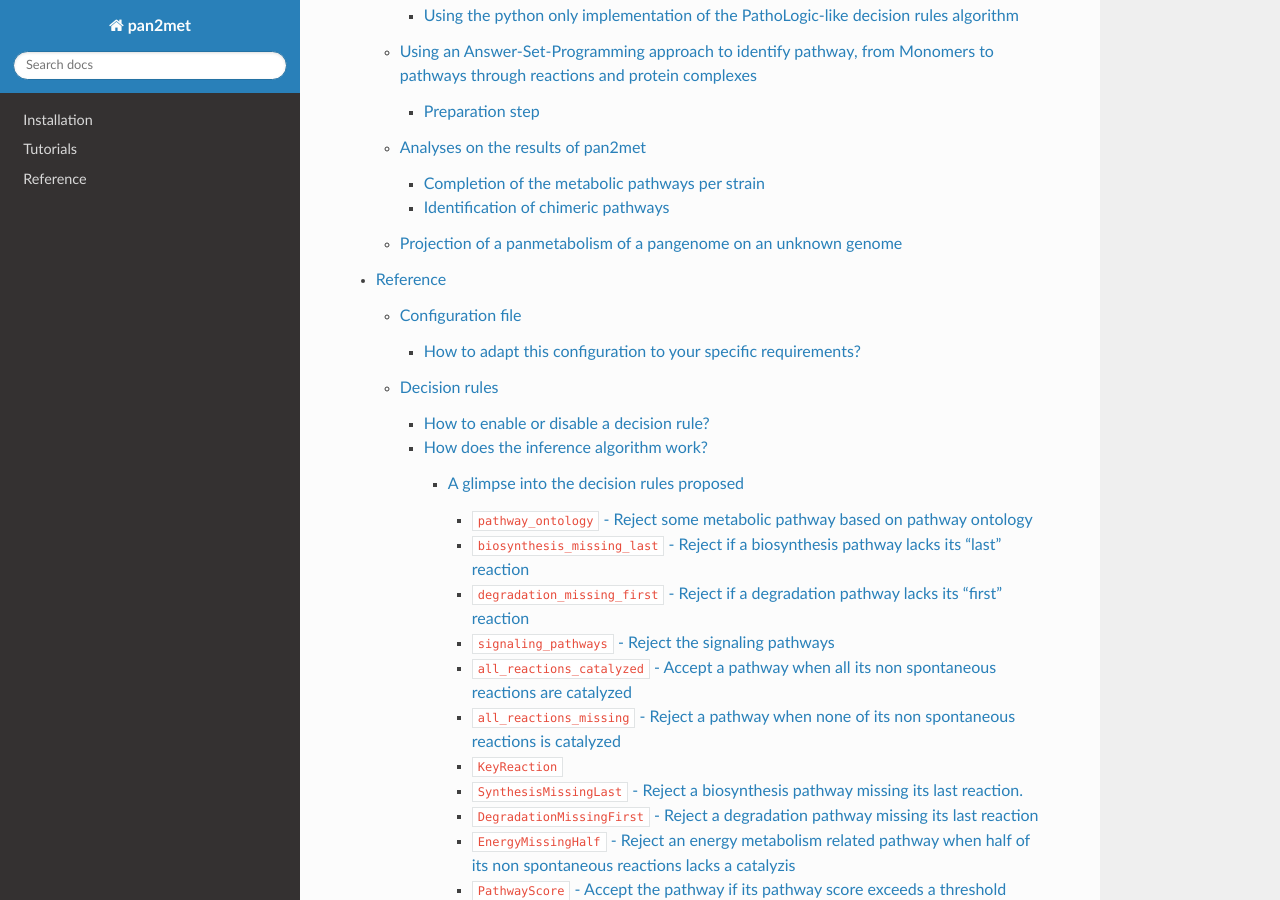
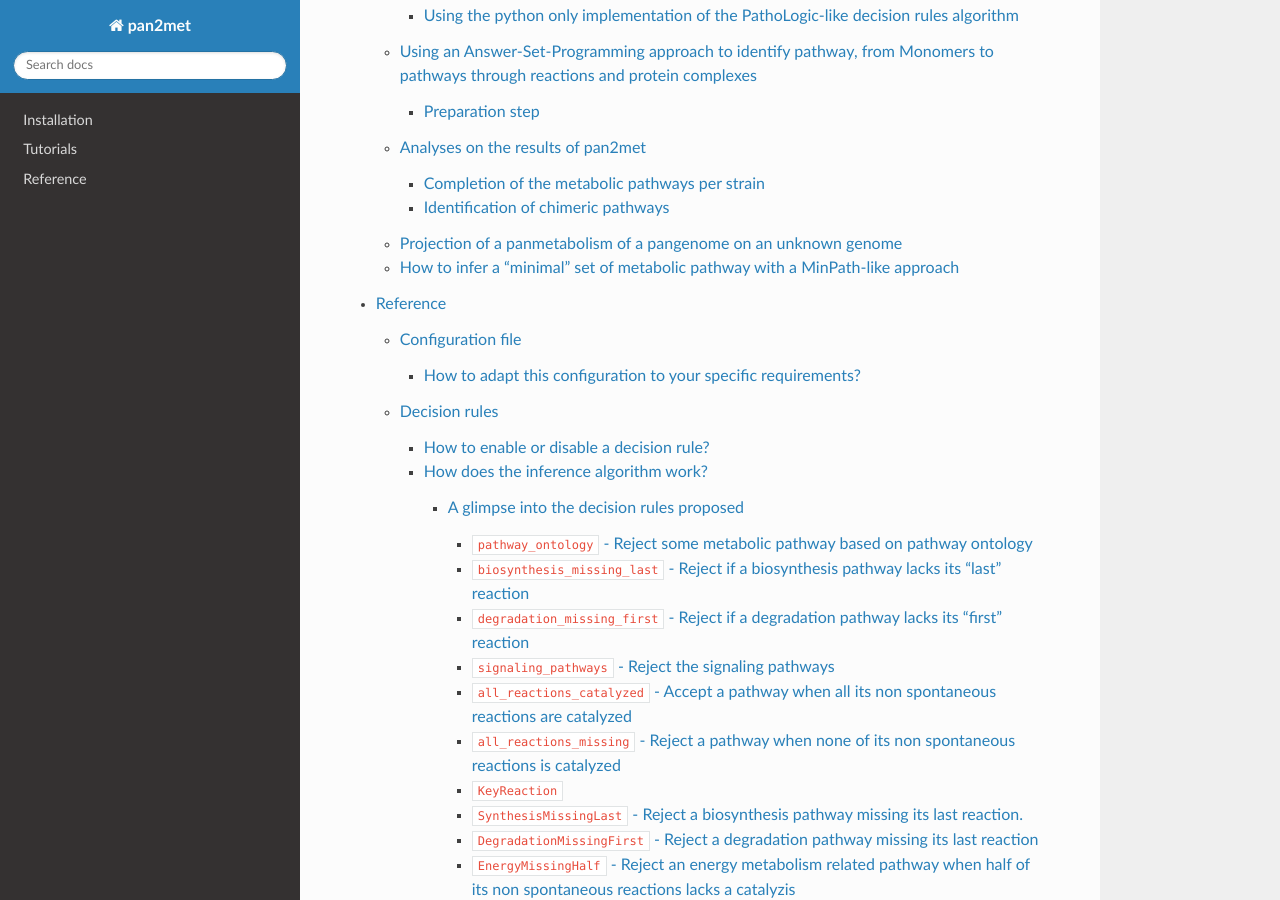
Before and after one commit to labgem/pan2met, a Sphinx documentation site: the page built from docs/source/index.rst, in a window 1280 px wide and 900 px high, scrolled down 849 px. Built offline with Sphinx 7.4.7 and the Read the Docs theme 3.1.0, drawn with Linux system fonts in a browser that asks for light colours; pages that are not in the unit, such as notebooks, are missing from menus; some of the changed lines change nothing that is shown.

Commit message:
docs: Add some explaination on pan2met's minpath implementation

```diff
--- a/docs/source/conf.py
+++ b/docs/source/conf.py
@@ -17,6 +17,7 @@
     "sphinx.ext.autodoc",
     "sphinx.ext.autosectionlabel",
     "sphinx.ext.autodoc",
+    "sphinx.ext.mathjax",
     "sphinx_search.extension",
 ]
 autosummary_generate = True
@@ -32,3 +33,7 @@
 html_static_path = ["_static"]
 
 suppress_warnings = ["autosectionlabel.*"]
+
+
+mathjax_inline = [r"\(", r"\)", "$"]
+mathjax_display = [r"\[", r"\]", "$$"]
--- a/docs/source/tutorial/index.rst
+++ b/docs/source/tutorial/index.rst
@@ -10,3 +10,4 @@
    asp_monomer_inference
    analysis
    panmetabolism_projection
+   minpath
--- /dev/null
+++ b/docs/source/tutorial/minpath.rst
@@ -0,0 +1,31 @@
+How to infer a "minimal" set of metabolic pathway with a MinPath-like approach
+==============================================================================
+
+
+The MinPath algorithm, from Ye and Doak 2009 paper "A Parsimony Approach to Biological Pathway Reconstruction/Inference for Genomes and Metagenomes" (`doi <https://doi.org/10.1371/journal.pcbi.1000465>`__) relies on a Mixed Integer Linear programming approach to select a minimum set of metabolic pathway that covers a set of target reactions.
+
+This approach can be reduced to finding a solution to a `set cover <https://en.wikipedia.org/wiki/Set_cover_problem>` problem, where the universe is the whole set of reactions in the knowledgebase, the target set we want to cover are the reaction catalyzis found in the genome candidate subsets are the sets of reactions for each metabolic pathways.
+
+In term of Mixed Integer Linear programming, as proposed by Ye and Doak, this problem can be expressed as:
+
+.. math::
+
+   \min \sum_{j=1}^p P_j
+
+   s.t. \sum_{j=1}^p M_{ij} P_j \geq 1 & \forall i \in [1, n]
+
+
+where :math:`P_j` equals 1 when the pathway :math:`j` is selected, 0 otherwise; and :math:`M_{ij}` equals 1 when the pathway :math:`j` contains the reaction :math:`i`.
+
+We can also solve the set cover problem with Answer Set Programming, with the following clingo sketch (src/pan2met/asp/rules/minpath_like.lp):
+
+.. literalinclude:: ../../../src/pan2met/asp/rules/minpath_like.lp
+
+
+To use this ASP model to predict a minimal subset of pathway covering a set of reactions, you can use **pan2met**'s subcommand `minpath`:
+
+.. code:: bash
+
+    pan2met minpath --reactions reaction.list --output pathways.list
+
+Beware that if a reaction *cannot* be covered by any pathway (when it is not represented in any pathway in the knowledgebase, for instance), the ASP model will be unsatisfiable and no minimal list of pathway can be returned.
```
